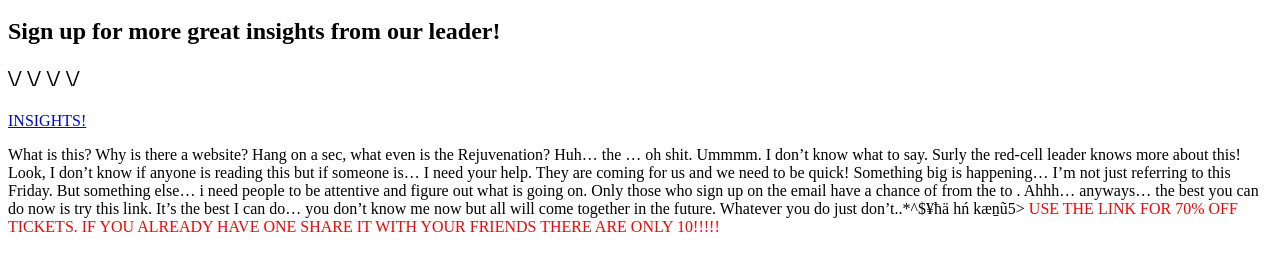
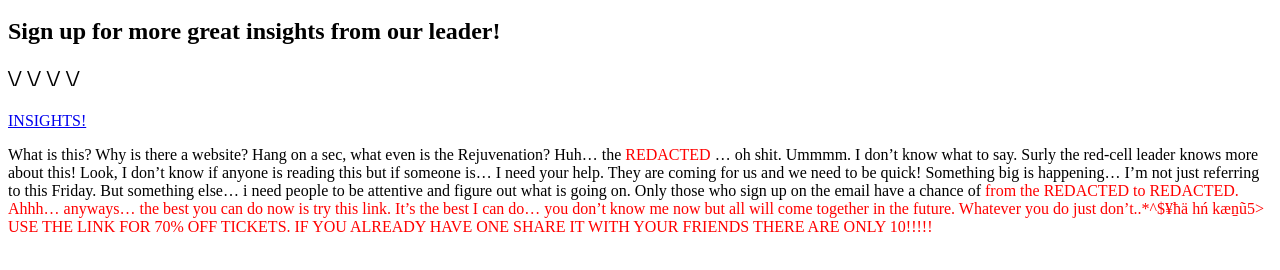
Before and after one commit to Bethonearth/TheRejuvination, a plain HTML site: page index.html in a window 1280 px wide. Shown: the part 100-370 px from the top of the page. Drawn offline with Linux system fonts and the light colour scheme.

Commit message:
Update index.html

```diff
--- a/index.html
+++ b/index.html
@@ -12,7 +12,7 @@
 
 <a href="https://forms.gle/su15VNBAf9FjJLA89">INSIGHTS!</a>
 
-<p>What is this? Why is there a website? Hang on a sec, what even is the Rejuvenation? Huh… the <span style="color:red"><redacted></span> … oh shit. Ummmm. I don’t know what to say. Surly the red-cell leader knows more about this! Look, I don’t know if anyone is reading this but if someone is… I need your help. They are coming for us and we need to be quick! Something big is happening… I’m not just referring to this Friday. But something else… i need people to be attentive and figure out what is going on. Only those who sign up on the email have a chance of <span style="color:red"><redacted></span> from the <span style="color:red"><redacted></span> to <span style="color:red"><redacted></span>. Ahhh… anyways… the best you can do now is try this link. It’s the best I can do… you don’t know me now but all will come together in the future. Whatever you do just don’t..*^$¥ħä hń
+<p>What is this? Why is there a website? Hang on a sec, what even is the Rejuvenation? Huh… the <span style="color:red">REDACTED</span> … oh shit. Ummmm. I don’t know what to say. Surly the red-cell leader knows more about this! Look, I don’t know if anyone is reading this but if someone is… I need your help. They are coming for us and we need to be quick! Something big is happening… I’m not just referring to this Friday. But something else… i need people to be attentive and figure out what is going on. Only those who sign up on the email have a chance of <span style="color:red"><REDACTED</span> from the <span style="color:red">REDACTED</span> to <span style="color:red">REDACTED</span>. Ahhh… anyways… the best you can do now is try this link. It’s the best I can do… you don’t know me now but all will come together in the future. Whatever you do just don’t..*^$¥ħä hń
 
 kæṉũ5> <span style="color:red">USE THE LINK FOR 70% OFF TICKETS. IF YOU ALREADY HAVE ONE SHARE IT WITH YOUR FRIENDS THERE ARE ONLY 10!!!!!</span></p>
 
```
